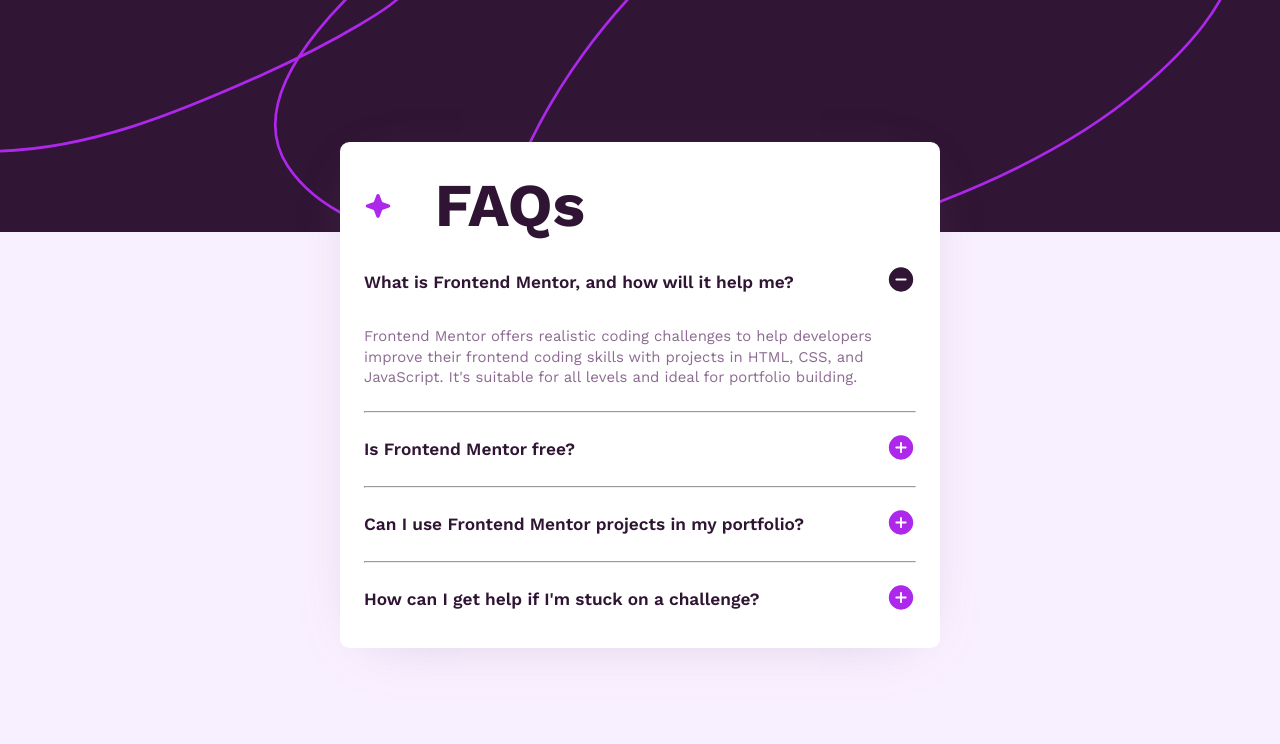
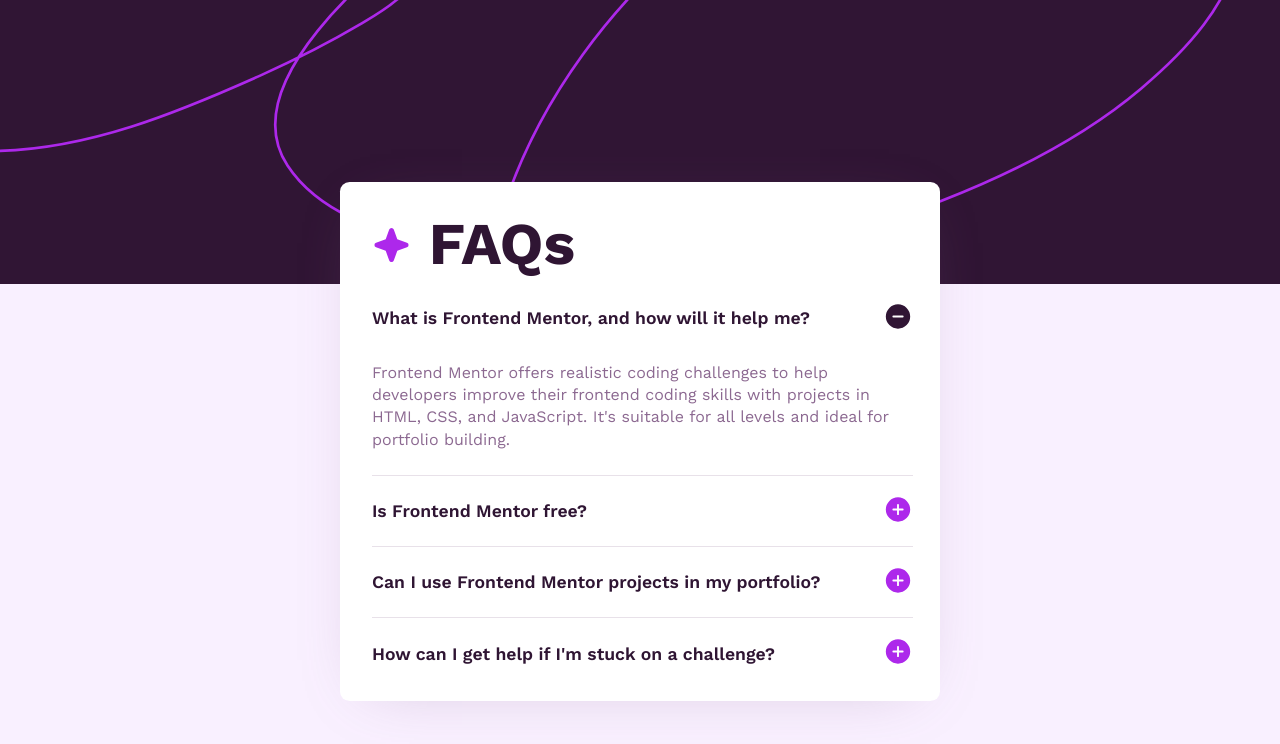
Before and after one commit to LesSyl/Frontend-Mentor---FAQ-accordion, a website: page index.html in a window 1280 px wide. Drawn offline with nearby package versions, Linux system fonts and the light colour scheme.

Commit message:
created faq

```diff
--- a/index.html
+++ b/index.html
@@ -29,7 +29,6 @@
                             It's
                             suitable for all levels and ideal for portfolio building.</p>
                     </details>
-                    <hr />
                 </div>
                 <div class="card__box">
                     <details name="faq" class="card__box-content" open>
@@ -41,7 +40,6 @@
                             skill
                             levels.</p>
                     </details>
-                    <hr />
                 </div>
                 <div class="card__box">
                     <details name="faq" class="card__box-content" open>
@@ -52,7 +50,6 @@
                             your
                             portfolio. It's an excellent way to showcase your skills to potential employers!</p>
                     </details>
-                    <hr />
                 </div>
                 <div class="card__box">
                     <details name="faq" class="card__box-content" open>
--- a/src/sass/main.scss
+++ b/src/sass/main.scss
@@ -7,6 +7,7 @@
 	--purple-shadow: hsla(292, 16%, 49%, 0.4);
 	--dark-purple: hsl(292, 42%, 14%);
 	--pink: hsl(281, 83%, 54%);
+	--hr-color: hsla(293, 16%, 49%, 0.2);
 }
 
 *,
@@ -48,9 +49,8 @@
 }
 .box {
 	height: 100vh;
-	padding-top: 8.9em;
-	padding-bottom: 8.9em;
-
+	padding-top: 8.5em;
+	padding-bottom: 8.5em;
 }
 
 .card {
@@ -70,11 +70,13 @@
 			font-weight: 700;
 			color: var(--dark-purple);
 			margin-left: 0.7em;
-
 		}
-
 	}
 	&__box {
+		border-bottom: 1px solid var(--hr-color);
+		&:last-child {
+			border-bottom: none;
+		}
 		details[open] {
 			--summary-icon: url('/dist/img/icon-minus.svg');
 		}
@@ -86,7 +88,7 @@
 				justify-content: space-between;
 				font-size: 1.08rem;
 				font-weight: 600;
-				padding: 1.1em 0;
+				padding: 1.5em 0;
 				color: var(--dark-purple);
 				list-style: none;
 				cursor: pointer;
@@ -107,7 +109,7 @@
 			&-answer {
 				font-size: 0.93rem;
 				line-height: 1.4;
-				padding: .5em 0 1.5em 0;
+				padding: 0.5em 0 1.5em 0;
 			}
 		}
 	}
@@ -134,23 +136,50 @@
 	transition: block-size 0.5s, content-visibility 0.5s;
 }
 
+// hr {
+// 	border: none;
+// 	height: 0.5px;
+// 	background-color: var(--purple);
+// }
 @media (width >= 46em) {
 	.container {
+		height: 320px;
 		background-image: url('/dist/img/background-pattern-desktop.svg');
 	}
 	.box {
 		max-width: 1440px;
 		margin: auto;
-		padding-left: 50px;
-		padding-right: 50px;
+		padding-top: 11.4em;
+		// padding-bottom: 10em;
+		// padding-left: 50px;
+		// padding-right: 50px;
 	}
 	.card {
 		margin: auto;
 		width: 37.5em;
+		padding: 1.5em 1.7em 0.75em 2em;
+		&__box-content {
+			&-questions {
+				padding: 1em 0;
+				font-size: 1.1rem;
+				&::after {
+					padding-left: 1.5em;
+				}
+			}
+			&-answer{
+				font-size: 1rem;
+
+			}
+		}
 		&__title {
 			&-faq {
-				font-size: 3.8rem;
+				font-size: 3.7rem;
+				margin-left: 0.3em;
 			}
 		}
+		img {
+		height: 2.5em;
 	}
+	}
+
 }
```
Also changed, not shown: dist/css/main.min.css, 1 other file.
